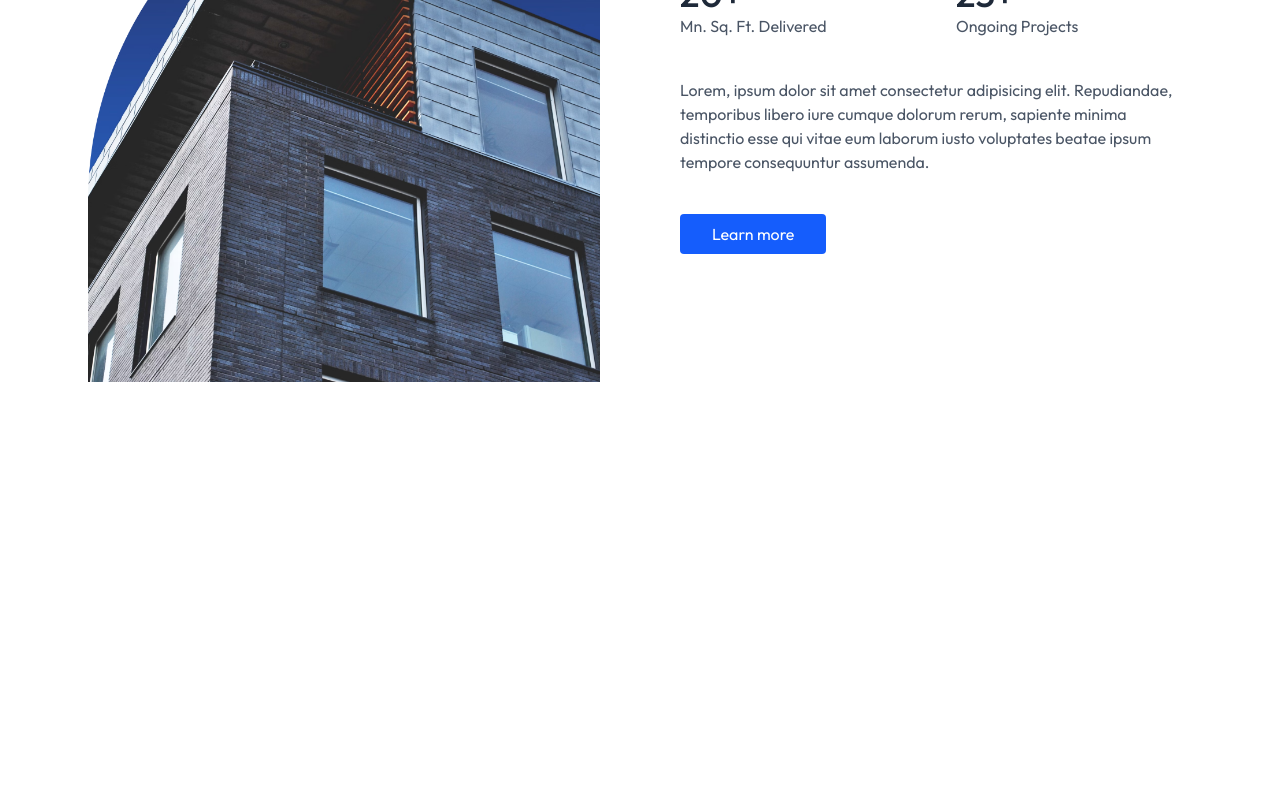
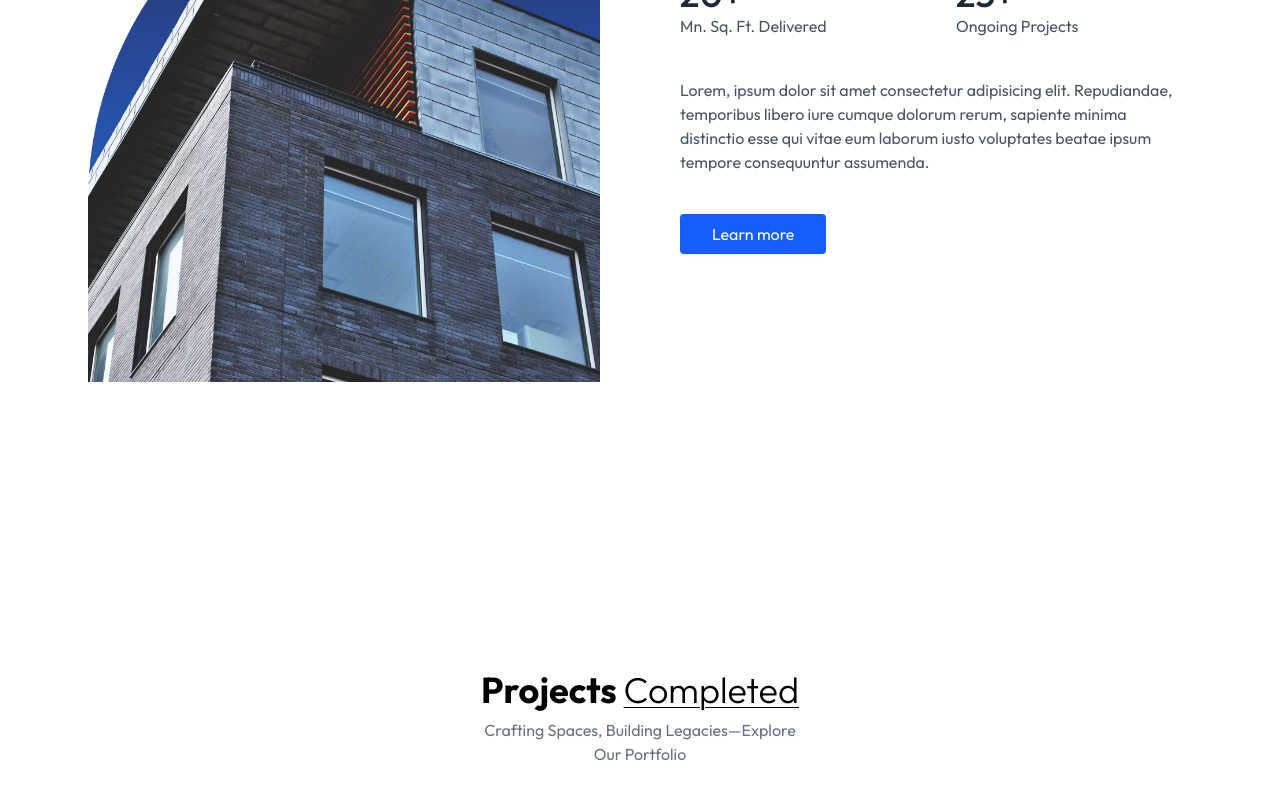
Before and after one commit to KimsokhomZz/real-estate-website, a React (Vite) app: page / in a window 1280 px wide. Shown: the part 1242-2042 px from the top of the page. Before the commit the page ends 1752 px from the top, so only its background shows below. Built offline with nearby package versions, Linux system fonts and the light colour scheme.

Commit message:
Complete Projects section heading

```diff
--- a/src/App.jsx
+++ b/src/App.jsx
@@ -1,11 +1,13 @@
 import React from "react";
 import Header from "./components/Header";
 import About from "./components/About";
+import Projects from "./components/Projects";
 const App = () => {
   return (
     <div className="w-full overflow-hidden">
       <Header />
       <About />
+      <Projects />
     </div>
   );
 };
--- /dev/null
+++ b/src/components/Projects.jsx
@@ -0,0 +1,22 @@
+import React from "react";
+
+const Projects = () => {
+  return (
+    <div
+      id="Projects"
+      className="container mx-auto py-4 pt-20 px-6 md:px-20 lg:px-32 my-20 w-full overflow-hidden"
+    >
+      <h1 className="text-2xl md:text-4xl font-bold mb-2 text-center">
+        Projects{" "}
+        <span className="underline underline-offset-4 decoration-1 font-light">
+          Completed
+        </span>
+      </h1>
+      <p className="text-center text-gray-500 max-w-80 mb-8 mx-auto">
+        Crafting Spaces, Building Legacies—Explore Our Portfolio
+      </p>
+    </div>
+  );
+};
+
+export default Projects;
```
